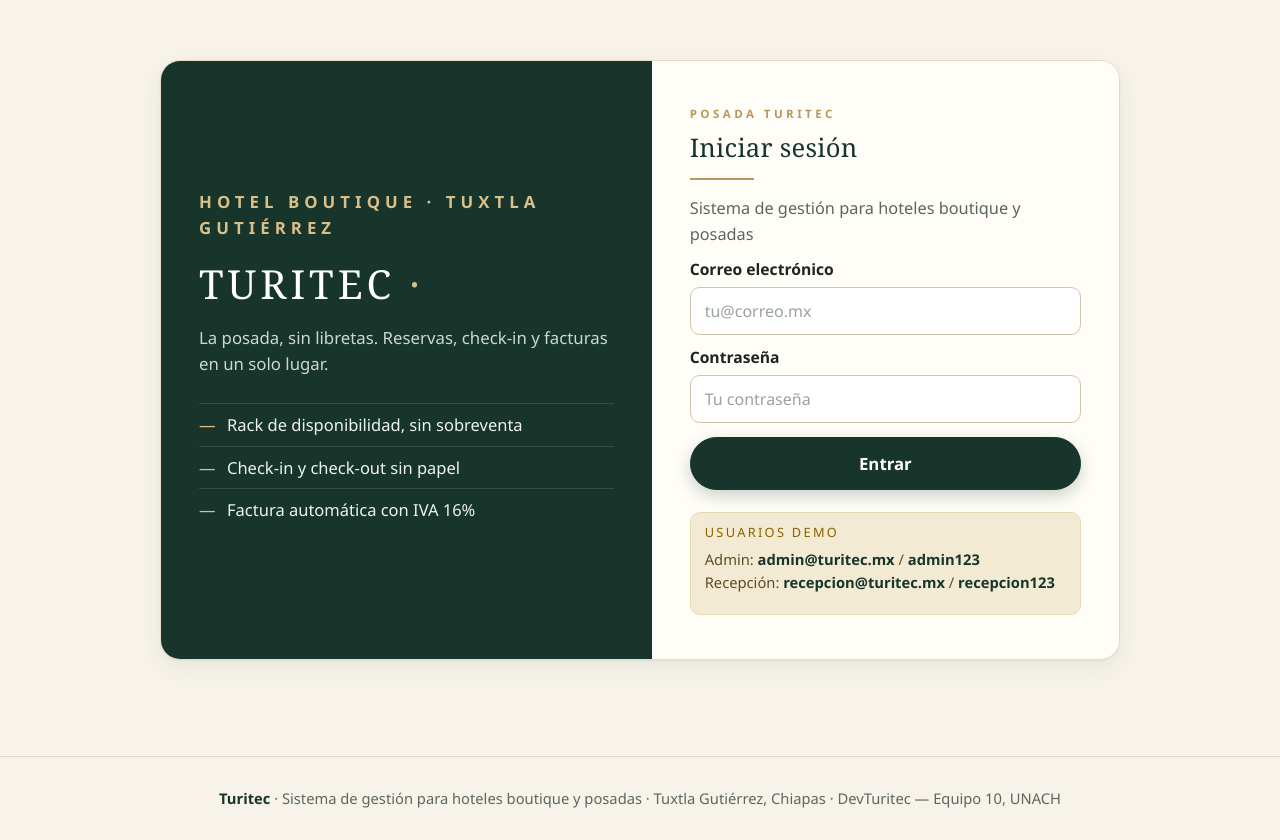
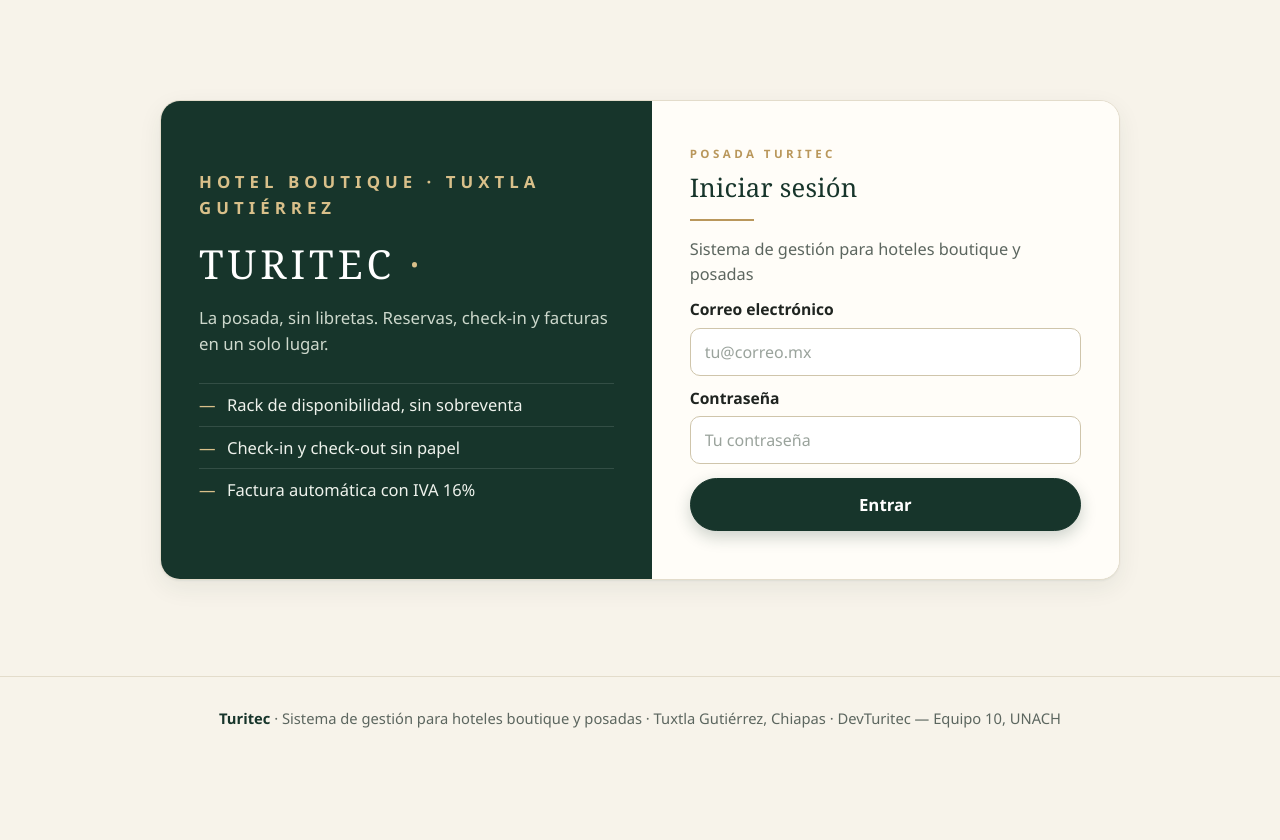
Before and after one commit to LuisToledo1112/turitec-pms, a Flask app: page /login in a window 1280 px wide. After the commit the page ends 728 px from the top, so only its background shows below. Run offline with Flask 3, Linux system fonts and the light colour scheme.

Commit message:
version nwe

```diff
--- a/src/turitec/infrastructure/web/templates/login.html
+++ b/src/turitec/infrastructure/web/templates/login.html
@@ -27,11 +27,7 @@
       </label>
       <button type="submit" class="btn btn-dorado btn-grande">Entrar</button>
     </form>
-    <div class="demo">
-      <h3>Usuarios demo</h3>
-      <p>Admin: <strong>admin@turitec.mx</strong> / <strong>admin123</strong><br>
-      Recepción: <strong>recepcion@turitec.mx</strong> / <strong>recepcion123</strong></p>
-    </div>
+
   </div>
 </div>
 {% endblock %}
```
